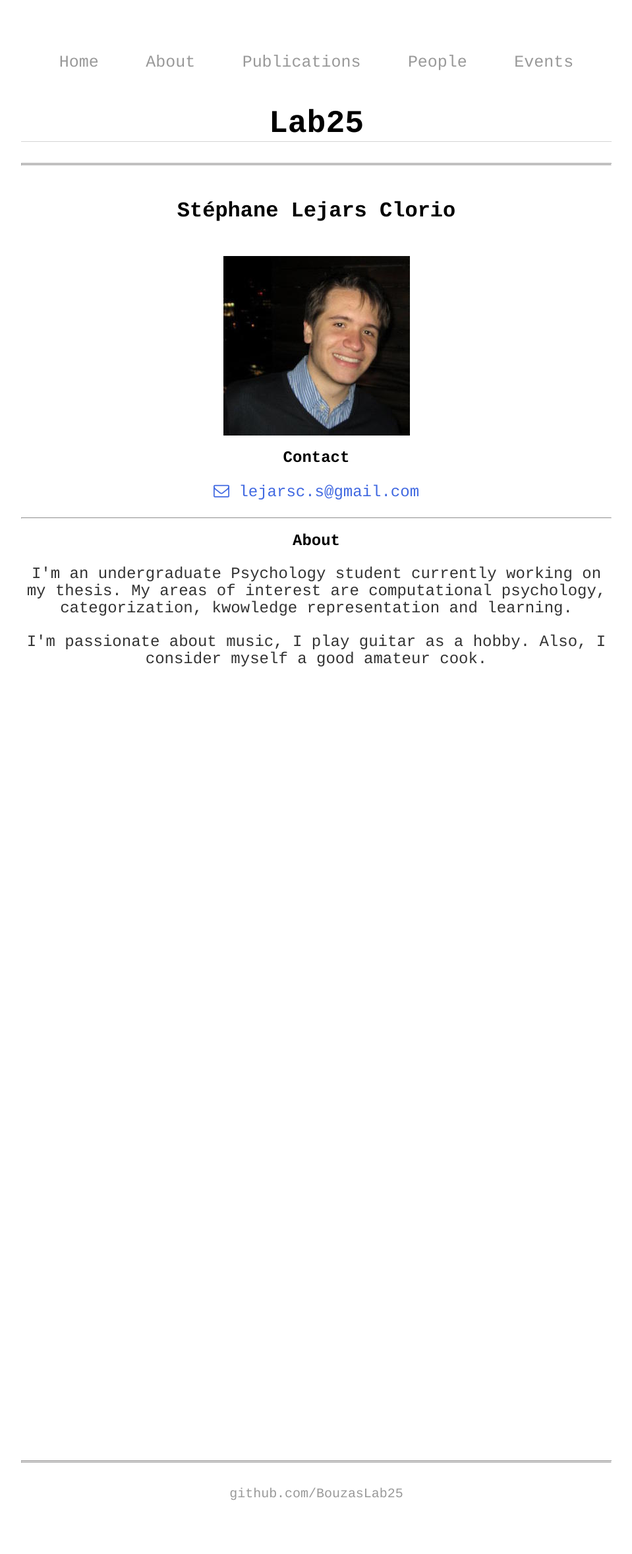
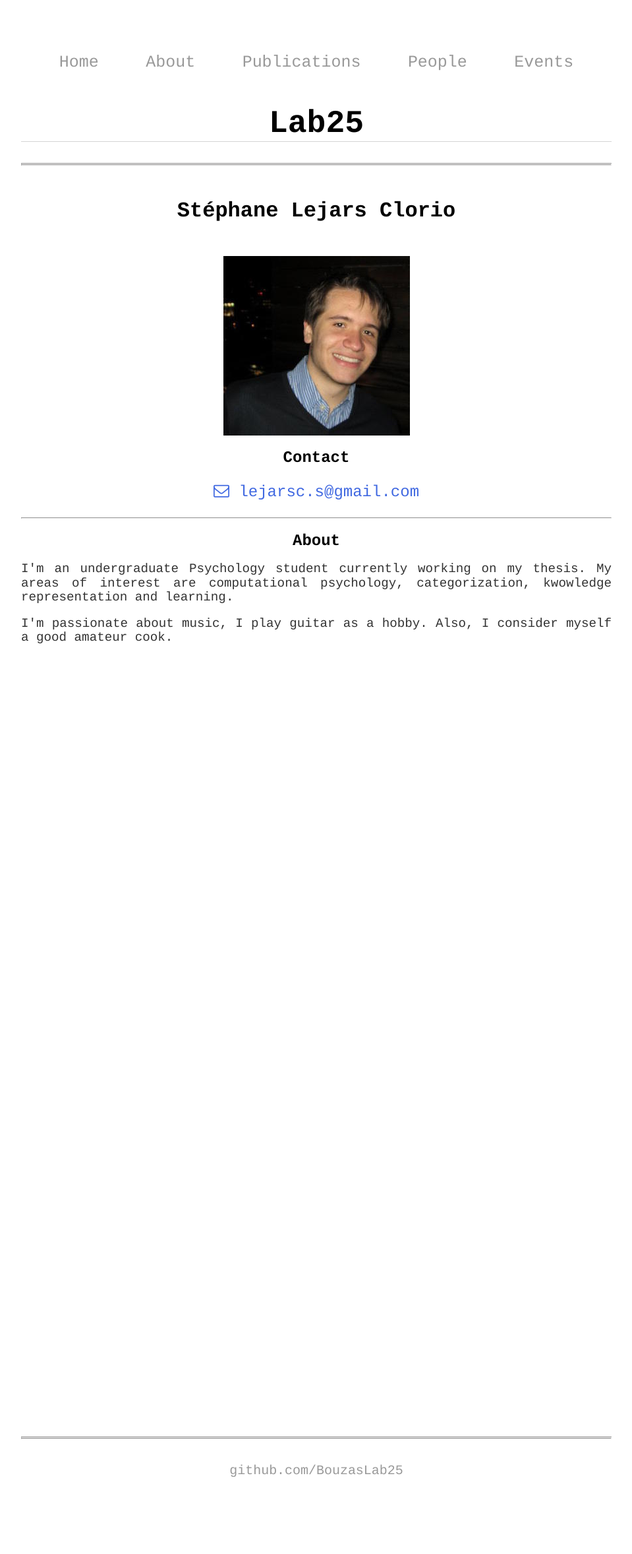
Before and after one commit to BouzasLab25/bouzaslab25.github.io, a Jekyll site: the page built from people/stephane.html, in a window 1280 px wide. Shown: the whole page at 66% size, without its empty margins (160-1119 px from the left). Built offline with Jekyll 4.4.1, drawn with Linux system fonts in a browser that asks for light colours; after the commit the page ends 2320 px from its top, so only the background shows below that.

Commit message:
Update stephane.html

```diff
--- a/people/stephane.html
+++ b/people/stephane.html
@@ -17,6 +17,6 @@ title: Lab25 Stéphane
 <hr>
  <h2>About</h2>
 
- <p> I'm an undergraduate Psychology student currently working on my thesis. My areas of interest are computational psychology, categorization, kwowledge representation and learning. </p>
+ <p class='text'> I'm an undergraduate Psychology student currently working on my thesis. My areas of interest are computational psychology, categorization, kwowledge representation and learning. </p>
 
-  <p> I'm passionate about music, I play guitar as a hobby. Also, I consider myself a good amateur cook. </p>
+  <p class='text'> I'm passionate about music, I play guitar as a hobby. Also, I consider myself a good amateur cook. </p>
```
